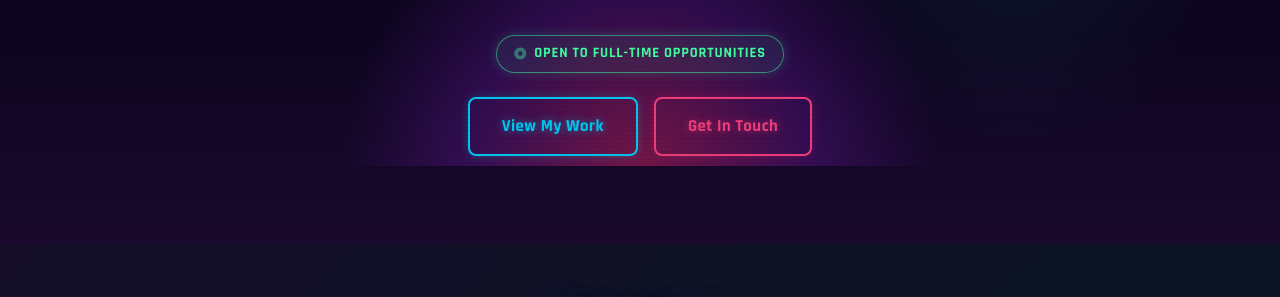
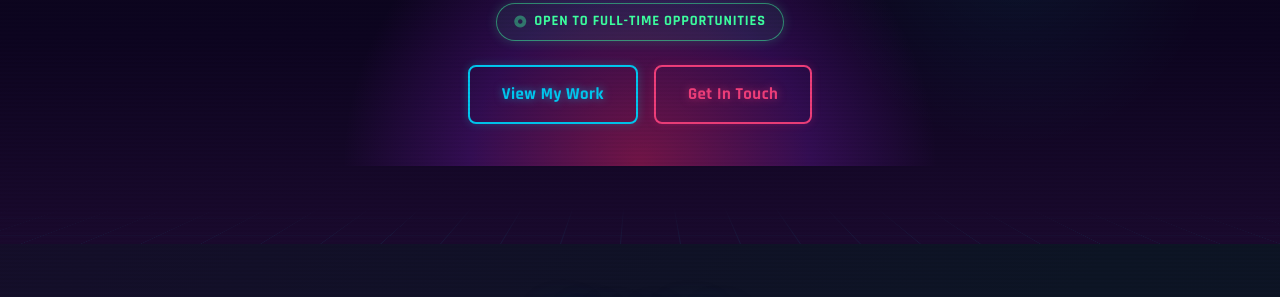
Before and after one commit to NiveditaBharti/nivedita-bharti.github.io, a plain HTML site: page index.html in a window 1280 px wide. Shown: the part 276-573 px from the top of the page. Drawn offline with Linux system fonts and the light colour scheme; animation ran at ten frames a second.

Commit message:
Fix buttons overlapping hero decoration with guaranteed spacing, not just geometry
The bottom:-80px approach was built on bounding-box math alone, but
.hero has overflow:hidden, so that offset likely clipped the grid's
densest, most-opaque region right at hero's own bottom edge -
producing a hard line close to the buttons instead of fixing it.

Replaced with a more robust approach:
- Reverted synthwave-grid to bottom:0 (no clipping-induced hard edge)
- Extended its mask fade-out point (80% -> 55%) so it fades to fully
  transparent well before reaching the visible area near the buttons
- Added margin-bottom: 4rem to .hero-cta, giving a fixed, guaranteed
  gap between the buttons and hero's bottom edge, independent of how
  the grid's perspective/mask actually renders on screen

Verified via DOM measurement that clearance to both the grid element
and hero's own boundary stays positive (22-199px) across desktop,
short-laptop, and tablet viewport heights.

Co-Authored-By: Claude Sonnet 5 <noreply@anthropic.com>

```diff
--- a/styles.css
+++ b/styles.css
@@ -212,10 +212,10 @@ body::after {
 /* Synthwave perspective grid */
 .synthwave-grid {
     position: absolute;
-    bottom: -80px;
+    bottom: 0;
     left: -50%;
     width: 200%;
-    height: 38%;
+    height: 30%;
     background:
         linear-gradient(to right, var(--grid-color) 1px, transparent 1px),
         linear-gradient(to bottom, var(--grid-color) 1px, transparent 1px);
@@ -223,8 +223,8 @@ body::after {
     transform: perspective(400px) rotateX(60deg);
     transform-origin: center bottom;
     animation: gridScroll 15s linear infinite;
-    mask-image: linear-gradient(to top, rgba(0,0,0,0.8) 0%, transparent 80%);
-    -webkit-mask-image: linear-gradient(to top, rgba(0,0,0,0.8) 0%, transparent 80%);
+    mask-image: linear-gradient(to top, rgba(0,0,0,0.8) 0%, transparent 55%);
+    -webkit-mask-image: linear-gradient(to top, rgba(0,0,0,0.8) 0%, transparent 55%);
     z-index: 0;
 }
 
@@ -339,6 +339,7 @@ body::after {
     display: flex;
     gap: 1rem;
     justify-content: center;
+    margin-bottom: 4rem;
     animation: fadeInUp 1s ease 0.4s backwards;
 }
 
@@ -1398,8 +1399,7 @@ section {
 
     /* Synthwave grid mobile */
     .synthwave-grid {
-        height: 40%;
-        bottom: -80px;
+        height: 30%;
     }
 
     /* Timeline mobile */
```
